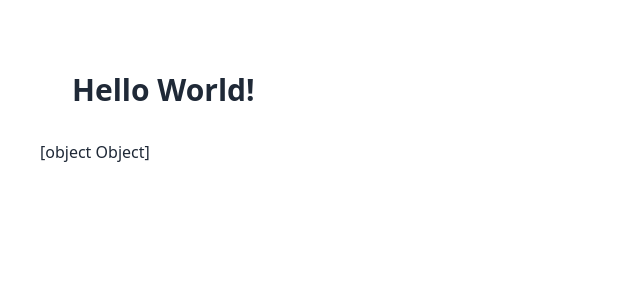
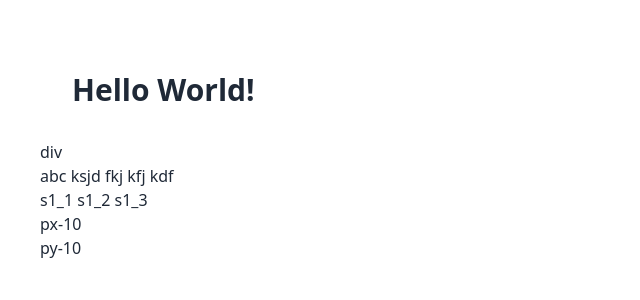
Before and after one commit to KibiLab/KibiWeb, a SvelteKit app: page / in a window 1280 px wide. Shown: the top 300 px of the page, without its empty margins (0-640 px from the left). Built offline with nearby package versions, Linux system fonts and the light colour scheme.

Commit message:
1 file modified

```diff
--- a/src/routes/+page.svelte
+++ b/src/routes/+page.svelte
@@ -24,5 +24,9 @@ if(page[1].s2){
 </script>
 <div class="px-10 py-10">
   <h1 class="text-3xl py-8 px-8 font-bold">Hello World!</h1>
-  {page[0].s1}
+  <p>{page[0].s1.type}</p>
+  <p>{page[0].s1.include}</p>
+  <p>{page[0].s1.contain}</p>
+  <p>{page[0].s1.px}</p>
+  <p>{page[0].s1.py}</p>
 </div>
```
